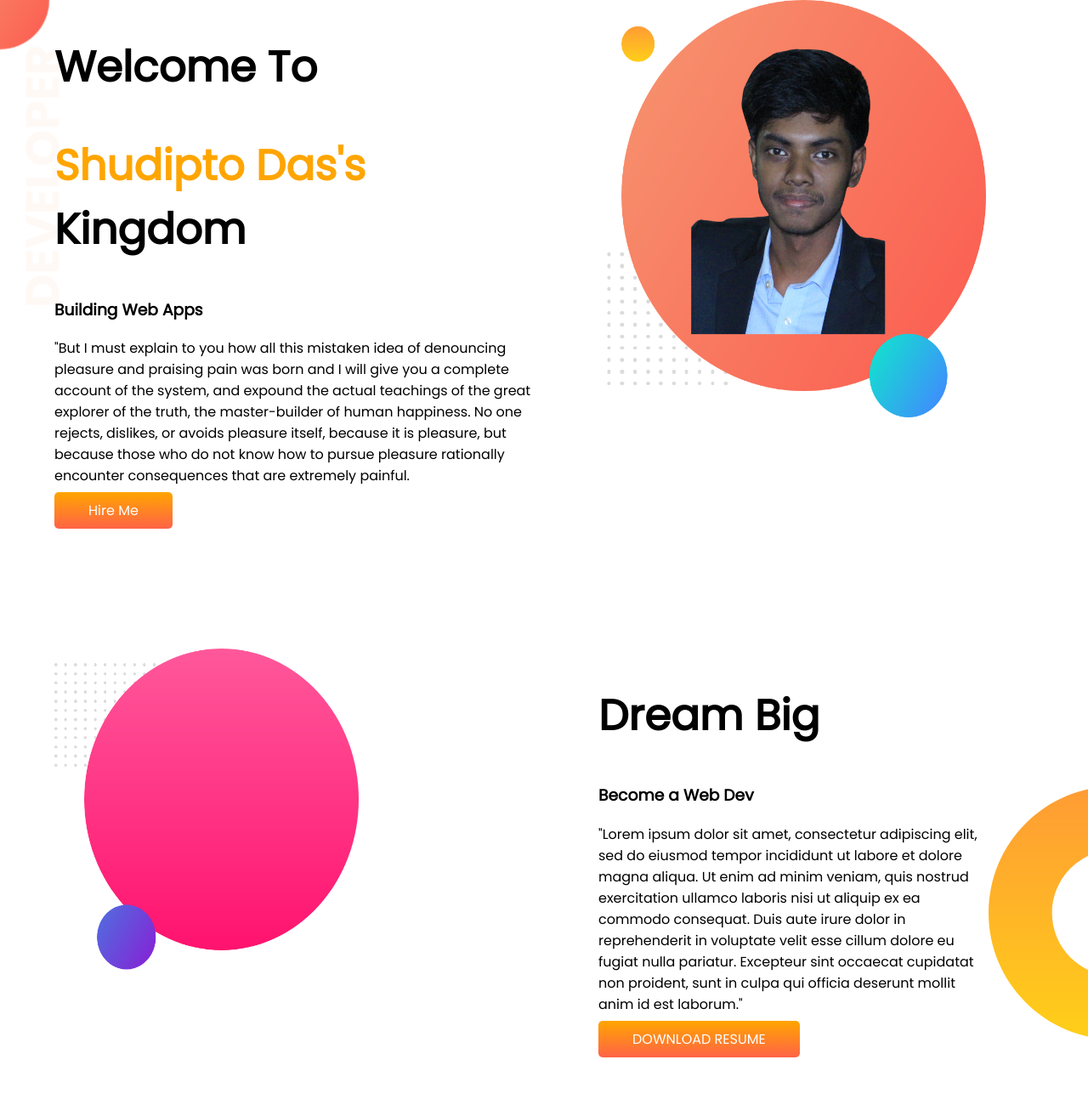
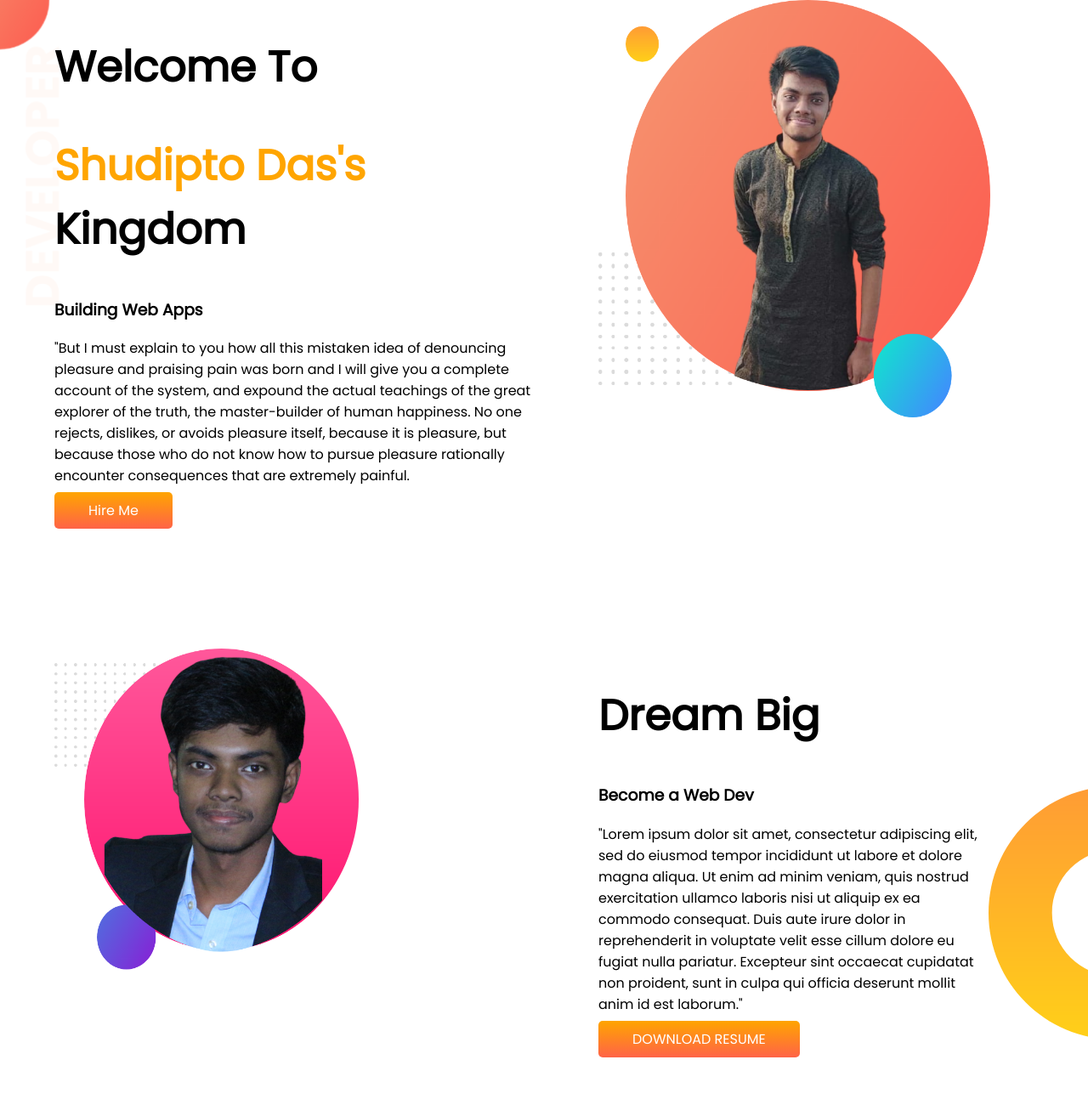
Before and after one commit to shudiptod/developer-portfolio, a plain HTML site: page index.html in a window 1280 px wide. Shown: the top 1300 px of the page at 85% size. Drawn offline with Linux system fonts and the light colour scheme.

Commit message:
changed photos

```diff
--- a/index.html
+++ b/index.html
@@ -9,7 +9,7 @@
     <link rel="preconnect" href="https://fonts.gstatic.com" crossorigin>
     <link href="https://fonts.googleapis.com/css2?family=Poppins&display=swap" rel="stylesheet">
     <link rel="stylesheet" href="style.css">
-    <title>Portfolio</title>
+    <title>Shudipta Das</title>
 </head>
 
 <body>
@@ -34,12 +34,12 @@
                 Me</a>
         </div>
         <div class="half-width ">
-            <img src="image/shudipto.png" alt="mybg">
+            <img src="image/dev-image.png" alt="mybg">
         </div>
     </section>
     <section class="dream-big flexible-container">
         <div class="half-width">
-            <img src="image/my-bg2.png" alt="">
+            <img src="image/dream-dev.png" alt="">
         </div>
         <div class="half-width">
             <h1>Dream Big</h1>
```
Also changed, not shown: image/dev-image.png (added), image/dream-dev.png (added), image/shudipto.png (deleted).
